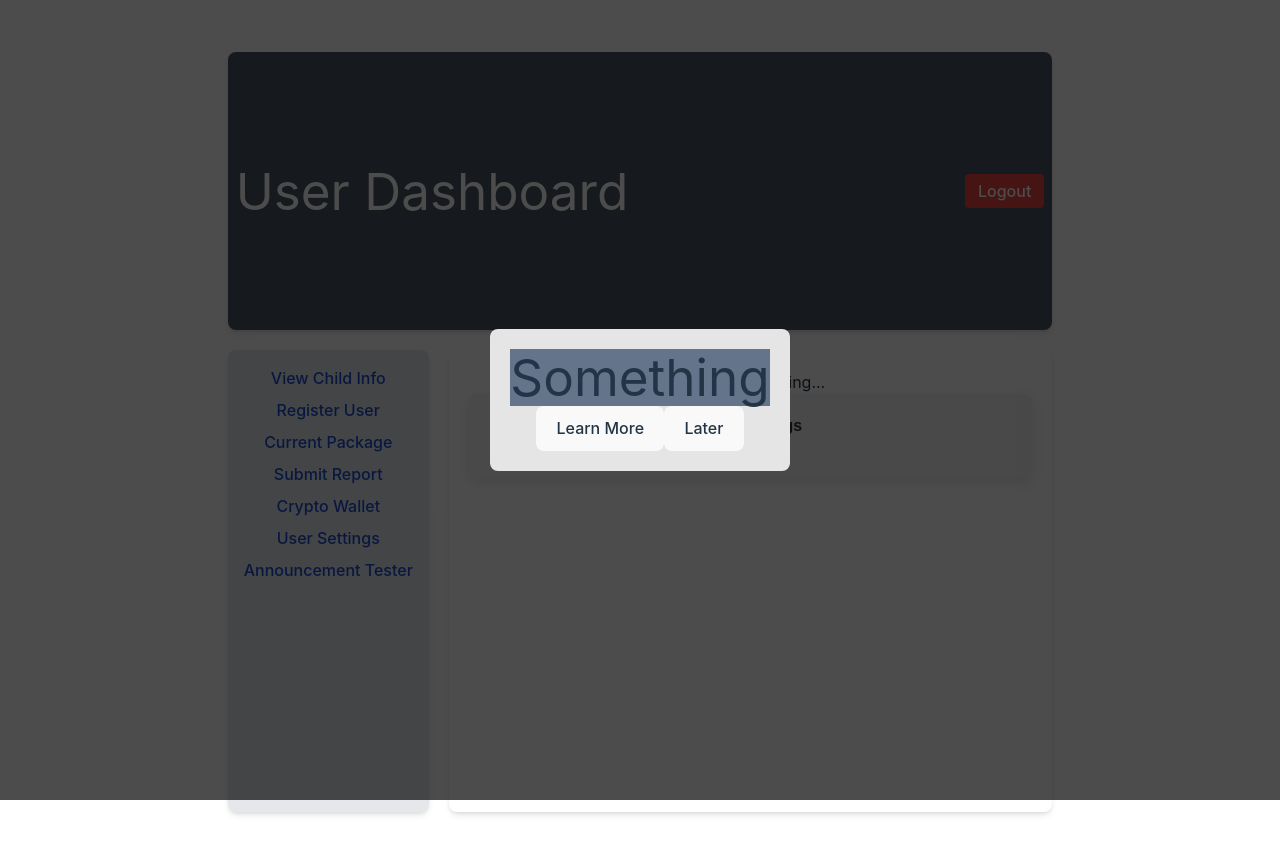
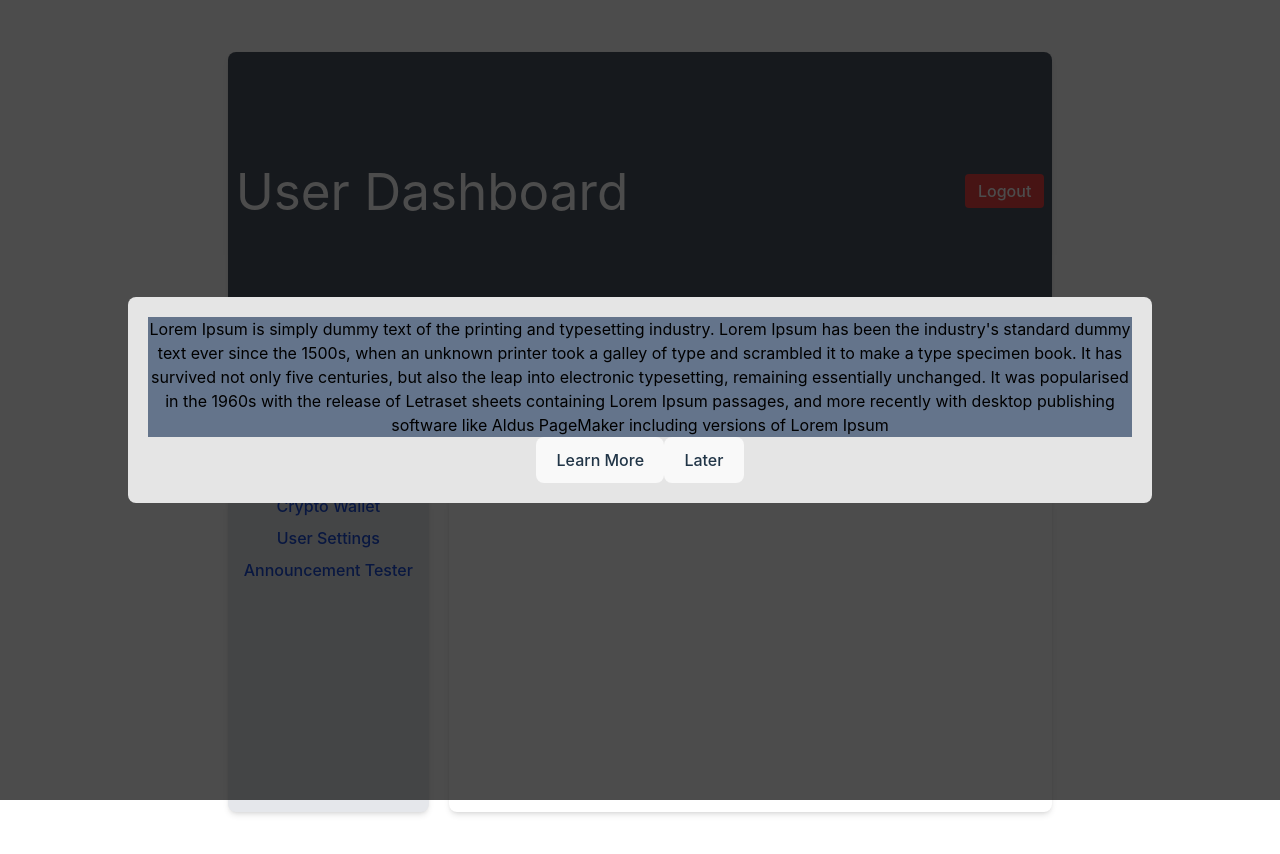
Before and after one commit to Yojimboshi/database_front, a React (Vite) app: page /user/current/settings in a window 1280 px wide. Shown: the top 854 px of the page. Built offline with nearby package versions, Linux system fonts and the light colour scheme; no server answers.

Commit message:
update on reward and announcement

```diff
--- a/src/App.tsx
+++ b/src/App.tsx
@@ -35,6 +35,7 @@
                     <Route index element={<div>Admin Home Dashboard</div>} />
                     <Route path="manageUsers/*" element={<ManageUsersPage />} />
                     <Route path="usersList" element={<UsersList />} />
+                    <Route path="announcement-tester" element={<AnnouncementTester />} />
                     {/* ... other nested routes within AdminHome */}
                 </Route>
                 <Route path="/user/current/*" element={<CurrentUser />}>
--- a/src/components/announcement/tester.tsx
+++ b/src/components/announcement/tester.tsx
@@ -43,10 +43,11 @@
 
     return (
         <div>
-            <button onClick={testCreateAnnouncement}>Test Create Announcement</button>
+            {/* <button onClick={testCreateAnnouncement}>Test Create Announcement</button>
             <button onClick={testDeleteAnnouncement}>Test Delete Announcement</button>
             <button onClick={testGetAnnouncement}>Test Get Single Announcement</button>
-            <button onClick={testFetchAllAnnouncements}>Test Fetch All Announcements</button>
+            <button onClick={testFetchAllAnnouncements}>Test Fetch All Announcements</button> */}
+
         </div>
     );
 }
--- a/src/components/user/style.css
+++ b/src/components/user/style.css
@@ -120,11 +120,13 @@
 }
 
 .line-1{
-    margin-left: 5.5rem;
+    /* margin-left: 5.5rem; */
+    margin: auto;
 }
 
 .line-2{
-    margin-left: 1.7rem;
+    /* margin-left: 1.7rem; */
+    margin: auto;
 }
 
 .tooltip {
--- a/src/pages/AdminHome.tsx
+++ b/src/pages/AdminHome.tsx
@@ -142,6 +142,7 @@
                 <Link to="/admin/settings">Settings</Link>
                 <Link to="/admin/packages">Manage Packages</Link>
                 <Link to="/admin/upgrades">Manage Upgrades</Link>
+                <Link to="/adminHome/announcement-tester">Announcement Tester</Link>
             </nav>
 
             <div className="pagination-controls">
--- a/src/pages/Reward.tsx
+++ b/src/pages/Reward.tsx
@@ -10,8 +10,13 @@
 
     return (
         <>
-            <div className='bg-slate-500'>
-                <h1>Something</h1>
+            <div className='bg-slate-500 flex'>
+                <div className='text-black'>
+                    <h3 className=''>
+                        Lorem Ipsum is simply dummy text of the printing and typesetting industry. Lorem Ipsum has been the industry's standard dummy text ever since the 1500s, when an unknown printer took a galley of type and scrambled it to make a type specimen book. It has survived not only five centuries, but also the leap into electronic typesetting, remaining essentially unchanged. It was popularised in the 1960s with the release of Letraset sheets containing Lorem Ipsum passages, and more recently with desktop publishing software like Aldus PageMaker including versions of Lorem Ipsum
+                    </h3>
+                </div>
+                <div></div>
             </div>
         </>
     );
```
Also changed, not shown: src/components/user/GetChildInfo.tsx (line endings or trailing spaces).
